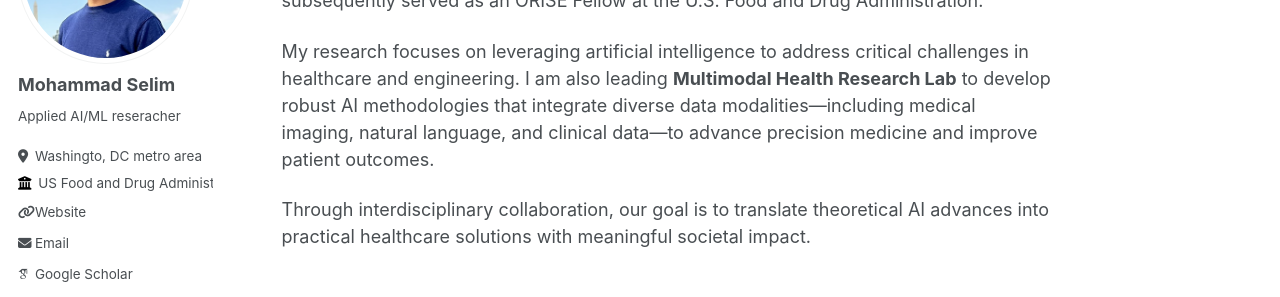
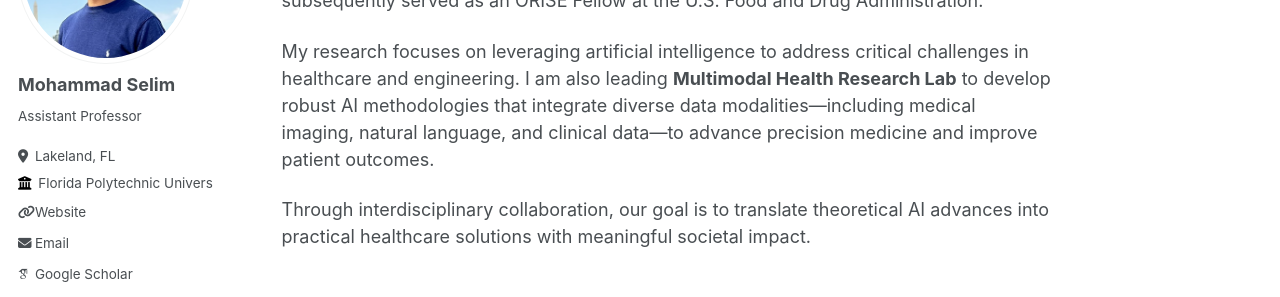
Before and after one commit to selimmd/selimmd.github.io, a Jekyll site: the page built from _pages/about.md, in a window 1280 px wide. Shown: the part 215-512 px from the top of the page. Built offline with Jekyll 4.4.1, drawn with Linux system fonts in a browser that asks for light colours; some web fonts are replaced.

Commit message:
Update _config.yml

```diff
--- a/_config.yml
+++ b/_config.yml
@@ -24,9 +24,9 @@ author:
   avatar           : "profile.jpg"
   name             : "Mohammad Selim"
   #pronouns         : he/his
-  bio              : "Applied AI/ML reseracher"
-  location         : "Washingto, DC metro area"
-  employer         : "US Food and Drug Administartion"
+  bio              : "Assistant Professor"
+  location         : "Lakeland, FL"
+  employer         : "Florida Polytechnic University"
   uri              : https://selimmd.github.io
   email            : "selim.iitdu@gmail.com"
 
```
